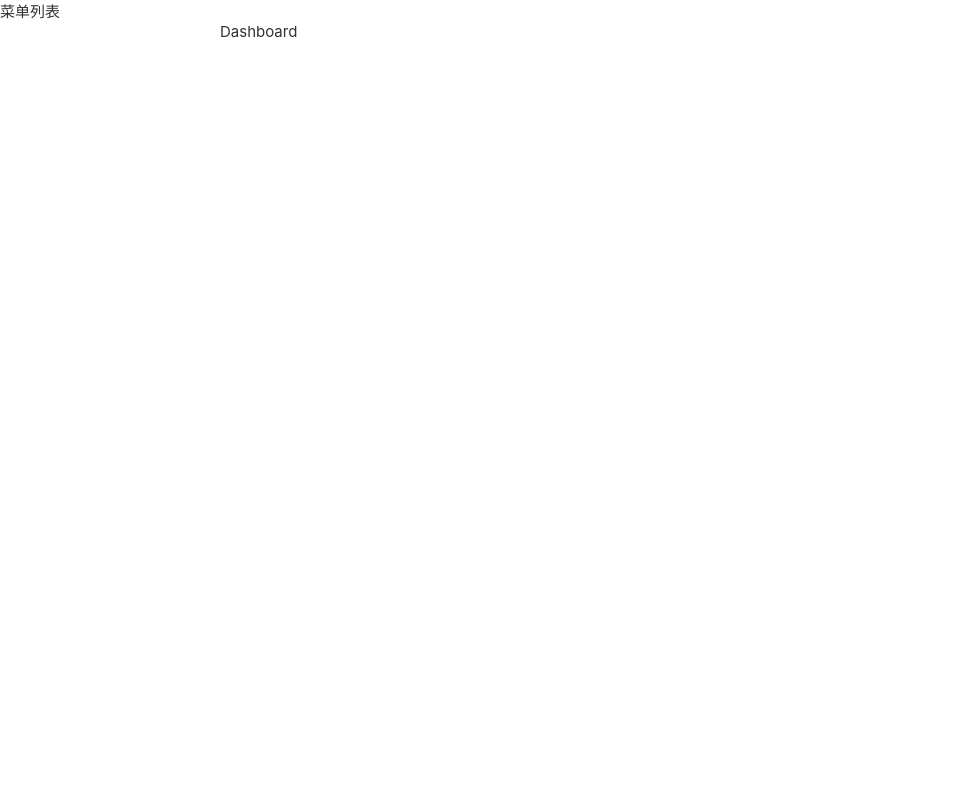
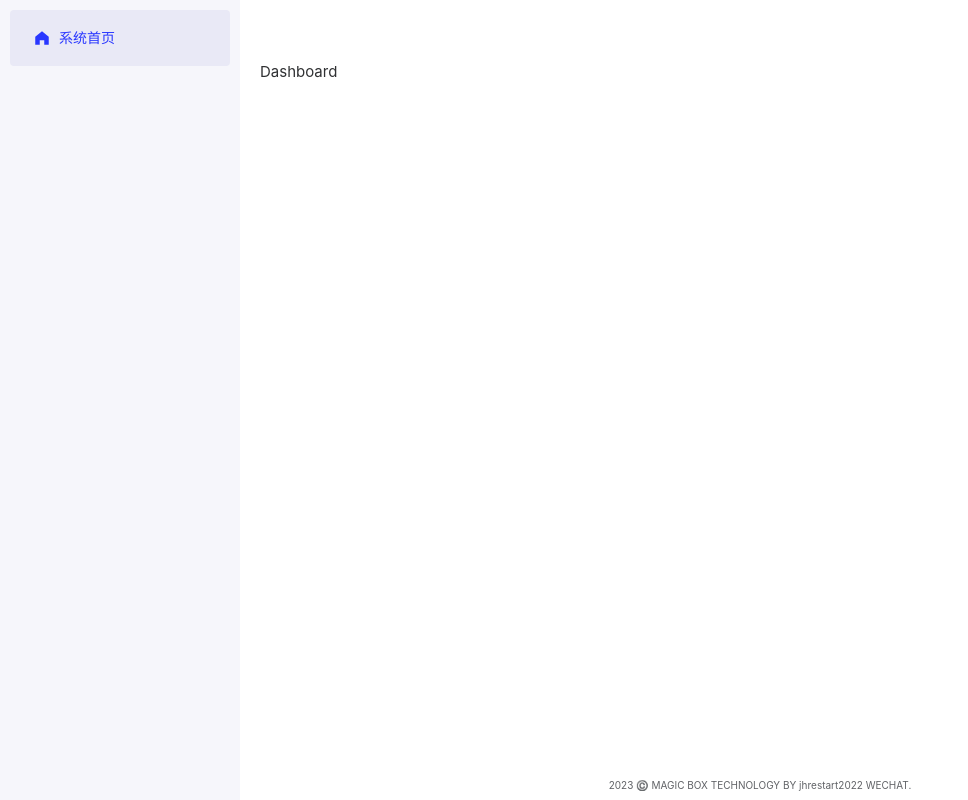
Before and after one commit to czh62/demo-web, a Vue app: page /dashboard in a window 1280 px wide. Shown: the whole page, without its empty margins (0-968 px from the left). Built offline with nearby package versions, Linux system fonts and the light colour scheme.

Commit message:
layout布局与菜单

```diff
--- /dev/null
+++ b/src/assets/styles/base.scss
@@ -0,0 +1,85 @@
+/* color palette from <https://github.com/vuejs/theme> */
+:root {
+  --vt-c-white: #ffffff;
+  --vt-c-white-soft: #f6f6fb;
+  --vt-c-white-mute: #e9e9f6;
+
+  --vt-c-empty: transparent;
+
+  --vt-c-black: #000000;
+  --vt-c-black-soft: #222222;
+  --vt-c-black-mute: #303544;
+
+  --vt-c-indigo: #303133;
+
+  --vt-c-divider-light: #E4E7ED;
+  --vt-c-divider-lighter: #EBEEF5;
+  --vt-c-divider-dark: #D4D7DE;
+  --vt-c-divider-darker: #CDD0D6;
+
+  --vt-c-text-disabled: #C0C4CC;
+
+  --vt-c-text-light-1: var(--vt-c-indigo);
+  --vt-c-text-light-2: #606266;
+  --vt-c-text-dark-1: var(--vt-c-white);
+  --vt-c-text-dark-2: #ebebeb;
+
+  --vt-c-primary: #2937ff;
+  --vt-c-success: #3ac56c;
+  --vt-c-warning: #ffab14;
+
+  --vt-c-height: 60px !important;
+  --vt-c-height-2: 30px !important;
+
+  --vt-c-radius: 8px;
+  --vt-c-radius-2: 4px;
+}
+
+/* semantic color variables for this project */
+:root {
+  --color-background: var(--vt-c-white);
+  --color-background-soft: var(--vt-c-white-soft);
+  --color-background-mute: var(--vt-c-white-mute);
+
+  --color-border: var(--vt-c-divider-lighter);
+  --color-border-hover: var(--vt-c-divider-light);
+
+  --color-heading: var(--vt-c-text-light-1);
+  --color-text: var(--vt-c-text-light-1);
+  --color-text-disabled: var(--vt-c-text-disabled);
+
+  --section-gap: 160px;
+
+  --height-header: var(--vt-c-height);
+  --height-logo: var(--vt-c-height);
+
+  --height-footer: var(--vt-c-height-2);
+  --height-version: var(--vt-c-height-2);
+
+  --width-aside: 240px !important;
+
+
+  --color-theme: var(--vt-c-primary);
+}
+
+@for $i from 0 through 30 {
+  .p#{$i} { padding: 1px * $i; }
+  .pt#{$i} { padding-top: 1px * $i; }
+  .pr#{$i} { padding-right: 1px * $i; }
+  .pb#{$i} { padding-bottom: 1px * $i; }
+  .pl#{$i} { padding-left: 1px * $i; }
+
+  .m#{$i} { margin: 1px * $i; }
+  .mt#{$i} { margin-top: 1px * $i; }
+  .mr#{$i} { margin-right: 1px * $i; }
+  .mb#{$i} { margin-bottom: 1px * $i; }
+  .ml#{$i} { margin-left: 1px * $i; }
+
+  .lh#{$i} { line-height: 1px * $i; }
+}
+
+@for $i from 10 through 30 {
+  .text#{$i} {
+    font-size: $i * 1px ;
+  }
+}
--- a/src/assets/styles/index.scss
+++ b/src/assets/styles/index.scss
@@ -1,3 +1,5 @@
+@import './base.scss';
+@import './layout.scss';
 @import './nprogress.scss';
 
 *,
@@ -12,23 +14,10 @@ body {
   min-height: 100vh;
   color: #303133;
   background: #ffffff;
-  transition:
-    color 0.5s,
-    background-color 0.5s;
+  transition: color 0.5s, background-color 0.5s;
   line-height: 1.6;
-  font-family:
-    Inter,
-    -apple-system,
-    BlinkMacSystemFont,
-    'Segoe UI',
-    Roboto,
-    Oxygen,
-    Ubuntu,
-    Cantarell,
-    'Fira Sans',
-    'Droid Sans',
-    'Helvetica Neue',
-    sans-serif;
+  font-family: Inter, -apple-system, BlinkMacSystemFont, 'Segoe UI', Roboto, Oxygen, Ubuntu,
+    Cantarell, 'Fira Sans', 'Droid Sans', 'Helvetica Neue', sans-serif;
   font-size: 15px;
   text-rendering: optimizeLegibility;
   -webkit-font-smoothing: antialiased;
--- /dev/null
+++ b/src/assets/styles/layout.scss
@@ -0,0 +1,37 @@
+.app-wrapper {
+  width: 100%;
+  height: 100%;
+  position: relative;
+
+  .el-container {
+    height: 100%;
+
+    .el-header {
+      height: var(--height-header);
+      padding: 0 20px;
+      display: flex;
+      align-items: center;
+      justify-content: space-between;
+    }
+
+    .el-main {
+      padding: 0 20px;
+    }
+
+    .el-footer {
+      height: var(--height-footer);
+      line-height: var(--height-footer);
+      font-size: 10px;
+      color: var(--vt-c-text-light-2);
+      text-align: center;
+      padding: 0 20px;
+    }
+  }
+}
+
+.app-wrapper.app-vertical {
+  .el-aside {
+    width: var(--width-aside);
+    background-color: var(--color-background-soft);
+  }
+}
--- /dev/null
+++ b/src/assets/styles/menu.scss
@@ -0,0 +1,49 @@
+.el-scrollbar {
+  height: 100%;
+}
+.el-scrollbar.has-logo.has-version {
+  height: calc(100% - var(--height-logo) - var(--height-version)) !important;
+}
+.el-scrollbar.has-logo {
+  height: calc(100% - var(--height-logo)) !important;
+}
+.el-scrollbar.has-version {
+  height: calc(100% - var(--height-version)) !important;
+}
+
+:deep(.app-menu) {
+  border-right: 0;
+  padding: 10px;
+  background-color: var(--color-background-soft);
+
+  .el-menu-item {
+    color: var(--vt-c-text-light-2);
+
+    &:hover {
+      background-color: var(--vt-c-empty);
+    }
+  }
+
+  .el-menu-item.is-active {
+    background-color: var(--color-background-mute);
+    border-radius: var(--vt-c-radius-2);
+    color: var(--color-theme);
+  }
+
+  .el-sub-menu {
+    .el-sub-menu__title {
+      color: var(--vt-c-text-light-2);
+
+      &:hover {
+        background-color: var(--vt-c-empty);
+      }
+    }
+    .el-menu {
+      background-color: var(--color-background-soft);
+
+      .el-menu-item {
+        text-indent: 9px;
+      }
+    }
+  }
+}
--- a/src/layout/components/Menu.vue
+++ b/src/layout/components/Menu.vue
@@ -1,11 +1,25 @@
 <template>
-  <el-menu></el-menu>
+  <el-scrollbar wrap-class="wrap-container" view-class="view-container">
+    <!-- unique-opened -->
+    <el-menu
+      class="app-menu menu-vertical"
+      :default-active="$route.path"
+      :router="false"
+    >
+      <sidebar-item :menus="authStore.dynamicMenuList" />
+    </el-menu>
+  </el-scrollbar>
 </template>
 
 <script setup>
+import SidebarItem from './SidebarItem.vue'
+import useAuthStore from '@/stores/modules/auth'
 
+defineOptions({ name: 'AppMenu' })
+
+const authStore = useAuthStore()
 </script>
 
 <style lang="scss" scoped>
-
+@import '@/assets/styles/menu.scss';
 </style>
--- /dev/null
+++ b/src/layout/components/SidebarItem.vue
@@ -0,0 +1,49 @@
+<template>
+  <template v-for="subItem in props.menus" :key="subItem.path">
+    <el-sub-menu
+      v-if="subItem.children && subItem.children.length > 0"
+      :index="subItem.path"
+    >
+      <template #title>
+        <el-icon v-if="subItem.meta.icon">
+          <component :is="subItem.meta.icon"></component>
+        </el-icon>
+        <span>{{ subItem.meta.title }}</span>
+      </template>
+      <sidebar-item :menus="subItem.children" />
+    </el-sub-menu>
+    <el-menu-item
+      v-else
+      :index="subItem.path"
+      @click="handleClickMenu(subItem)"
+    >
+      <el-icon v-if="subItem.meta.icon">
+        <component :is="subItem.meta.icon"></component>
+      </el-icon>
+      <template #title>
+        <span>{{ subItem.meta.title }}</span>
+      </template>
+    </el-menu-item>
+  </template>
+</template>
+
+<script setup>
+import { useRouter } from 'vue-router'
+
+defineOptions({ name: 'AppMenuItem' })
+
+const props = defineProps({
+  menus: {
+    type: Array,
+    default: () => []
+  }
+})
+
+const router = useRouter()
+
+const handleClickMenu = subItem => {
+  router.push(subItem.path)
+}
+</script>
+
+<style lang="scss" scoped></style>
--- a/src/layout/index.vue
+++ b/src/layout/index.vue
@@ -1,22 +1,42 @@
 <template>
-  <div class="app-wrapper">
+  <div class="app-wrapper app-vertical">
     <el-container>
-      <el-aside width="200px">
-        菜单列表
+      <el-aside>
+        <Menu />
       </el-aside>
-      <el-main>
-        <router-view></router-view>
-      </el-main>
+      <el-container>
+        <el-header>
+        </el-header>
+        <el-main><router-view /></el-main>
+        <el-footer>2023 ©️ MAGIC BOX TECHNOLOGY BY jhrestart2022 WECHAT.</el-footer>
+      </el-container>
     </el-container>
   </div>
 </template>
 
 <script setup>
+import Menu from './components/Menu.vue'
 
+defineOptions({ name: 'AppLayoutWrapper' })
 </script>
 
 <style lang="scss" scoped>
-.el-container {
+.app-wrapper {
+  width: 100%;
   height: 100%;
+
+  .el-container {
+    height: 100%;
+    position: relative;
+
+    .el-aside {
+      transition: width 0.28s;
+    }
+
+    .el-main {
+      padding: 0;
+      margin-left: 20px;
+    }
+  }
 }
 </style>
--- a/src/router/modules/dynamic-router.js
+++ b/src/router/modules/dynamic-router.js
@@ -1,5 +1,6 @@
 import router from '..'
 import useAuthStore from '@/stores/modules/auth'
+import Layout from '@/layout/index.vue'
 
 // 引入 views 文件夹下所有 vue 文件
 const modules = import.meta.glob('@/views/**/*.vue')
```
